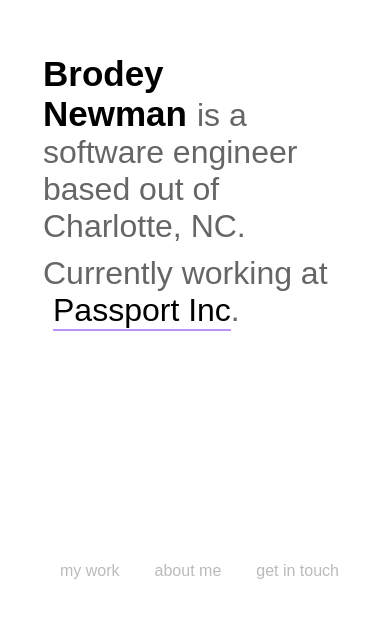
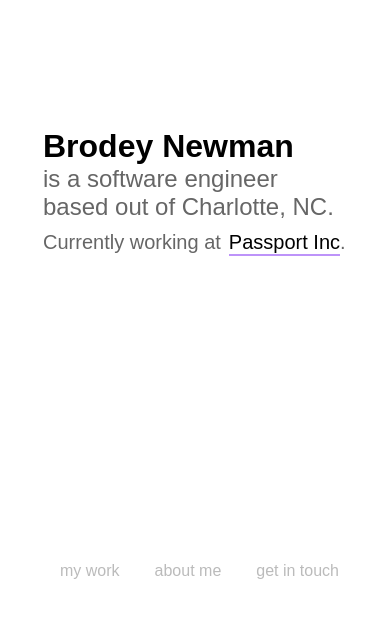
Before and after one commit to brodeynewman/dotcom, a React app: page / in a window 390 px wide. Shown: the part 238-856 px from the top of the page. Built offline with nearby package versions, Linux system fonts and the light colour scheme; the HTML template or start-up script is replaced by a standard one.

Commit message:
transition group + contact page

```diff
--- a/package.json
+++ b/package.json
@@ -20,6 +20,7 @@
     "react": "^16.7.0",
     "react-dom": "^16.7.0",
     "react-router-dom": "^4.3.1",
+    "react-transition-group": "^2.5.2",
     "style-loader": "^0.23.1"
   },
   "devDependencies": {
--- /dev/null
+++ b/src/components/withMountedTransition/index.js
@@ -0,0 +1,36 @@
+import React from 'react';
+import { Transition } from 'react-transition-group';
+
+/**
+ * Tracks transition changes for wrapped component
+ * @param {React.Component} ComposedComponent - the wrapped component
+ * @returns {React.Component} - wrapper component
+ */
+const withMountedTransition = ComposedComponent => class extends React.Component {
+  state = { isMounted: false };
+
+  /**
+   * Toggles isMounted after initial paint
+   * @returns {void}
+   */
+  componentDidMount() {
+    this.setState({ isMounted: true });
+  }
+
+  /**
+   * @inheritDoc
+   */
+  render() {
+    const { isMounted } = this.state;
+
+    return (
+      <Transition in={isMounted} timeout={1000}>
+        {state => (
+          <ComposedComponent transitionState={state} {...this.props} />
+        )}
+      </Transition>
+    );
+  }
+};
+
+export default withMountedTransition;
--- a/src/pages/About.js
+++ b/src/pages/About.js
@@ -1,8 +1,10 @@
 import React from 'react';
 import PropTypes from 'prop-types';
 import { withStyles } from '@material-ui/core/styles';
+import { CSSTransition } from 'react-transition-group';
 
 import Back from '../components/Back';
+import withMountedTransition from '../components/withMountedTransition';
 
 const styles = () => ({
   root: {
@@ -10,12 +12,16 @@ const styles = () => ({
     alignItems: 'center',
     height: 'calc(100vh - 70px)',
     padding: 35,
+    overflow: 'auto',
   },
   info: {
     paddingLeft: 10,
     maxWidth: 850,
     fontSize: '1.5rem',
     color: '#666',
+    '@media screen and (max-width: 850px)': {
+      fontSize: '1rem',
+    },
   },
   tools: {
     padding: 0,
@@ -31,6 +37,9 @@ const styles = () => ({
   toolsHeader: {
     marginTop: 25,
     fontSize: '1.3rem',
+    '@media screen and (max-width: 850px)': {
+      fontSize: '1rem',
+    },
   },
   toolOne: {
     color: '#76CEDE',
@@ -49,9 +58,15 @@ const styles = () => ({
   },
   intro: {
     fontSize: '2rem',
+    '@media screen and (max-width: 850px)': {
+      fontSize: '1.5rem',
+    },
   },
   mainInfo: {
     marginTop: 40,
+  },
+  secondaryInfo: {
+    marginTop: 20,
   },
   name: {
     fontWeight: 800,
@@ -68,26 +83,39 @@ const styles = () => ({
 class About extends React.PureComponent {
   static propTypes = {
     classes: PropTypes.shape({}).isRequired,
+    transitionState: PropTypes.string.isRequired,
   }
-
-  state = {};
 
   /**
    * @inheritDoc
    */
   render() {
-    const { classes } = this.props;
+    const { classes, transitionState } = this.props;
+
+    const shouldEnter = transitionState === 'entering' || transitionState === 'entered';
 
     return (
       <div className={classes.root}>
         <Back />
+        <CSSTransition
+          in={shouldEnter}
+          timeout={200}
+          classNames="fade"
+          unmountOnExit
+        >
           <div className={classes.info}>
             <div className={classes.intro}>
               <span className={classes.name}>Brodey Newman</span>
-            is an software craftsman specializing in user interface development,
+              is a software craftsman specializing in user interface development,
               cloud operations, and distributed systems engineering.
             </div>
             <div className={classes.mainInfo}>
+              When not on his machine mindlessly typing away,
+              you can find Brodey running, drinking craft beer at a local brewery,
+              taking photos, or reading.
+            </div>
+            <div className={classes.secondaryInfo}>
+              Professionaly,
               Brodey has worked for companies ranging from small and medium-sized startups,
               to fortune 10 organizations.
             </div>
@@ -100,9 +128,10 @@ class About extends React.PureComponent {
               <li className={`${classes.tool} ${classes.toolFive}`}>Docker</li>
             </ul>
           </div>
+        </CSSTransition>
       </div>
     );
   }
 }
 
-export default withStyles(styles)(About);
+export default withMountedTransition(withStyles(styles)(About));
--- a/src/pages/Contact.js
+++ b/src/pages/Contact.js
@@ -1,11 +1,14 @@
 import React from 'react';
+import PropTypes from 'prop-types';
 import Input from '@material-ui/core/Input';
 import Button from '@material-ui/core/Button';
 import TextField from '@material-ui/core/TextField';
 import { withStyles } from '@material-ui/core/styles';
+import { CSSTransition } from 'react-transition-group';
 
 import Back from '../components/Back';
 import Loading from '../components/Loading';
+import withMountedTransition from '../components/withMountedTransition';
 
 const styles = () => ({
   root: {
@@ -26,6 +29,25 @@ const styles = () => ({
   input: {
     width: '100%',
   },
+  learnMore: {
+    fontSize: '1.55rem',
+    color: '#666',
+    fontWeight: 400,
+    '@media screen and (max-width: 850px)': {
+      fontSize: '1rem',
+    },
+  },
+  you: {
+    paddingLeft: 8,
+    fontWeight: '600',
+    color: '#111',
+    '@media screen and (max-width: 850px)': {
+      paddingLeft: 4,
+    },
+  },
+  submit: {
+    marginTop: 30,
+  },
 });
 
 /**
@@ -33,6 +55,11 @@ const styles = () => ({
  * @returns {React.Component} the Contact page
  */
 class Contact extends React.PureComponent {
+  static propTypes = {
+    classes: PropTypes.shape({}).isRequired,
+    transitionState: PropTypes.string.isRequired,
+  }
+
   state = {
     isSubmitting: false,
   };
@@ -52,15 +79,35 @@ class Contact extends React.PureComponent {
    */
   render() {
     const { isSubmitting } = this.state;
-    const { classes } = this.props;
+    const { classes, transitionState } = this.props;
+
+    const shouldEnter = transitionState === 'entering' || transitionState === 'entered';
 
     return (
       <div className={classes.root}>
         <Back />
+        <CSSTransition
+          in={shouldEnter}
+          timeout={200}
+          classNames="fade"
+          unmountOnExit
+        >
           <div className={classes.form}>
+            <div>
+              <h1 className={classes.learnMore}>
+                Let me learn more about
+                <span className={classes.you}>
+                  you
+                </span>
+                .
+              </h1>
+            </div>
             <form onSubmit={this.handleSubmit}>
               <div className={classes.inputWrapper}>
                 <Input
+                  classes={{
+                    underline: classes.underline,
+                  }}
                   required
                   className={classes.input}
                   placeholder="Name"
@@ -81,7 +128,7 @@ class Contact extends React.PureComponent {
                   placeholder="Tell me something"
                 />
               </div>
-            <div>
+              <div className={classes.submit}>
                 <Button
                   variant="outlined"
                   type="submit"
@@ -91,9 +138,10 @@ class Contact extends React.PureComponent {
               </div>
             </form>
           </div>
+        </CSSTransition>
       </div>
     );
   }
 }
 
-export default withStyles(styles)(Contact);
+export default withMountedTransition(withStyles(styles)(Contact));
--- a/src/pages/Home.js
+++ b/src/pages/Home.js
@@ -2,6 +2,9 @@ import React from 'react';
 import PropTypes from 'prop-types';
 import { Link } from 'react-router-dom';
 import { withStyles } from '@material-ui/core/styles';
+import { CSSTransition } from 'react-transition-group';
+
+import withMountedTransition from '../components/withMountedTransition';
 
 const styles = () => ({
   root: {
@@ -13,17 +16,28 @@ const styles = () => ({
   name: {
     fontWeight: 800,
     fontSize: 35,
+    '@media screen and (max-width: 850px)': {
+      fontSize: '2rem',
+      display: 'block',
+    },
   },
   info: {
     paddingLeft: 10,
     maxWidth: 450,
     fontSize: '2rem',
     color: '#666',
+    '@media screen and (max-width: 850px)': {
+      fontSize: '1.5rem',
+      paddingLeft: 0,
+    },
   },
   bio: {
     paddingTop: 10,
     fontSize: '2rem',
     color: '#666',
+    '@media screen and (max-width: 850px)': {
+      fontSize: '1.25rem',
+    },
   },
   passport: {
     borderBottom: '2px solid #bd93f9',
@@ -32,6 +46,10 @@ const styles = () => ({
     color: 'black',
     fontSize: '2rem',
     display: 'inline-block',
+    '@media screen and (max-width: 850px)': {
+      fontSize: '1.25rem',
+      marginLeft: 8,
+    },
   },
   links: {
     position: 'fixed',
@@ -62,19 +80,31 @@ const styles = () => ({
 export class Home extends React.PureComponent {
   static propTypes = {
     classes: PropTypes.shape({}).isRequired,
+    transitionState: PropTypes.string.isRequired,
   }
 
   /**
    * @inheritDoc
    */
   render() {
-    const { classes } = this.props;
+    const { classes, transitionState } = this.props;
+
+    const shouldEnter = transitionState === 'entering' || transitionState === 'entered';
 
     return (
       <div className={classes.root}>
         <div>
+          <CSSTransition
+            in={shouldEnter}
+            timeout={200}
+            classNames="fade"
+            unmountOnExit
+          >
+            <div>
               <span className={classes.name}>Brodey Newman</span>
-          <span className={classes.info}>is a software engineer based out of Charlotte, NC.</span>
+              <span className={classes.info}>
+                is a software engineer based out of Charlotte, NC.
+              </span>
               <div className={classes.bio}>
                 Currently working at
                 <a
@@ -87,6 +117,8 @@ export class Home extends React.PureComponent {
                 </a>
                 .
               </div>
+            </div>
+          </CSSTransition>
           <ul className={classes.links}>
             <a
               rel="noopener noreferrer"
@@ -105,4 +137,4 @@ export class Home extends React.PureComponent {
   }
 }
 
-export default withStyles(styles)(Home);
+export default withMountedTransition(withStyles(styles)(Home));
--- a/src/styling/main.css
+++ b/src/styling/main.css
@@ -1,3 +1,21 @@
 * {
   font-family: 'Khula', sans-serif;
 }
+
+.fade-enter {
+  opacity: 0;
+}
+
+.fade-enter-active {
+  opacity: 1;
+  transition: all 300ms ease-out;
+}
+
+.fade-exit {
+  opacity: 1;
+}
+
+.fade-exit-active {
+  opacity: 0;
+  transition: all 300ms ease-out;
+}
--- a/src/styling/theme.js
+++ b/src/styling/theme.js
@@ -1,5 +1,19 @@
 import { createMuiTheme } from '@material-ui/core/styles';
 
+const overrides = {
+  MuiTouchRipple: {
+    root: {
+      display: 'none',
+    },
+  },
+};
+
 export default createMuiTheme({
-
+  palette: {
+    primary: {
+      main: '#bd93f9',
+      secondary: '#ddd',
+    },
+  },
+  overrides,
 });
```
Lines whose indentation alone changed are shown as unchanged.
